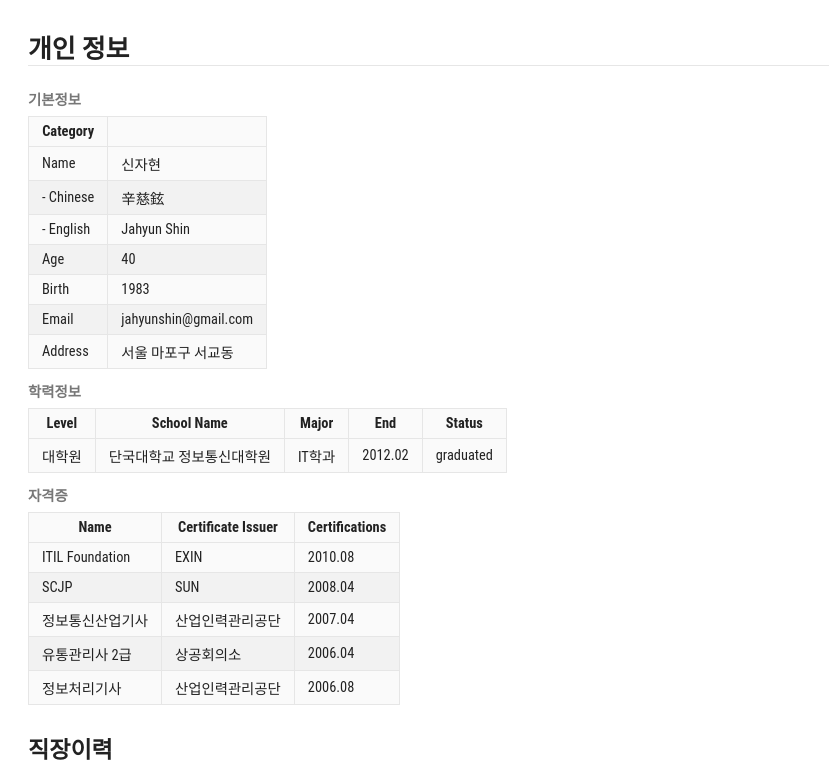
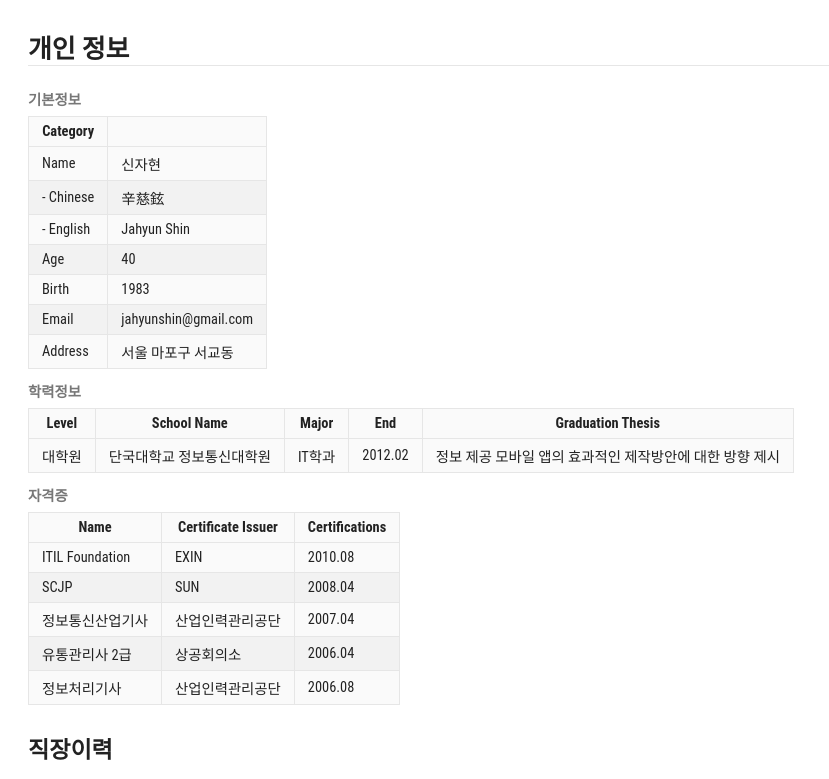
Before and after one commit to jahyunshin/jahyunshin, a plain HTML site: page index.html in a window 1280 px wide. Shown: the top 779 px of the page, without its empty margins (0-829 px from the left). Drawn offline with Linux system fonts and the light colour scheme.

Commit message:
논문정보 추가
논문정보 추가

```diff
--- a/index.html
+++ b/index.html
@@ -381,7 +381,7 @@
         <th>School Name</th>
         <th>Major</th>
         <th>End</th>
-        <th>Status</th>
+        <th>Graduation Thesis</th>
     </tr>
     </thead>
     <tbody>
@@ -390,7 +390,7 @@
         <td>단국대학교 정보통신대학원</td>
         <td>IT학과</td>
         <td>2012.02</td>
-        <td>graduated</td>
+        <td>정보 제공 모바일 앱의 효과적인 제작방안에 대한 방향 제시</td>
     </tr>
     </tbody>
 </table>
```
